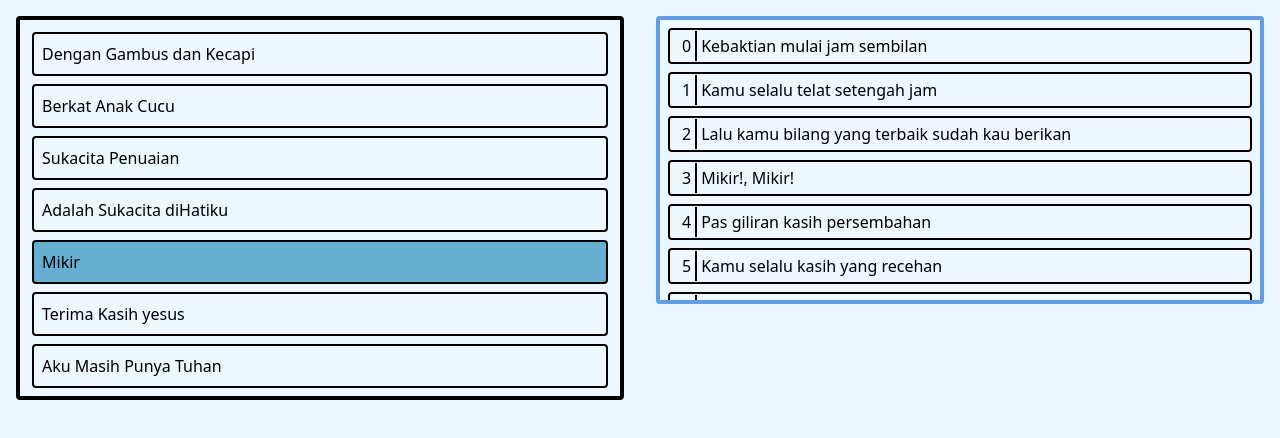
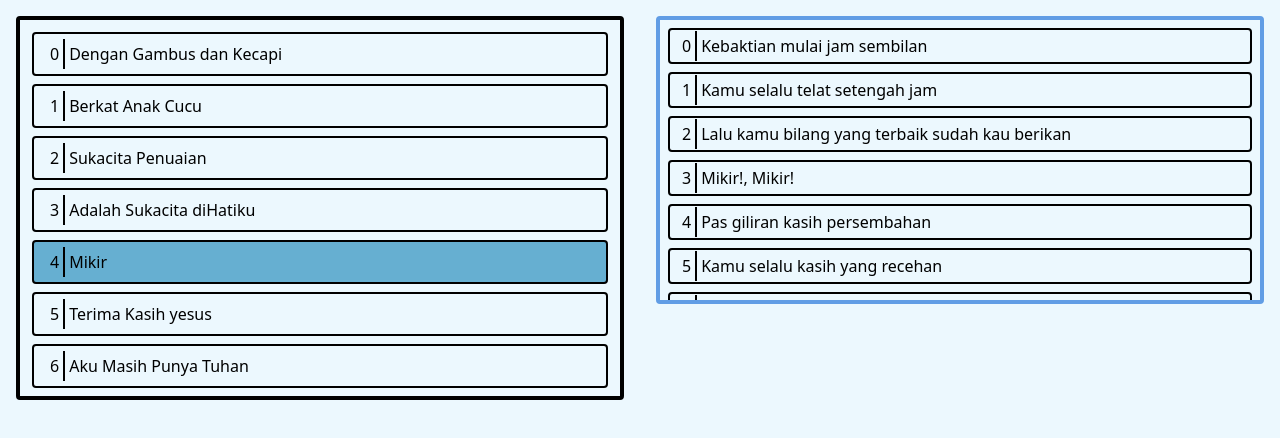
Before and after one commit to aspectxlol/LyricSync, a Next.js app: page /dashboard in a window 1280 px wide. Shown: the top 438 px of the page. Built offline with nearby package versions, Linux system fonts and the light colour scheme; no server answers.

Commit message:
added numbers on the schedule

```diff
--- a/src/components/LyricSelector.tsx
+++ b/src/components/LyricSelector.tsx
@@ -49,7 +49,7 @@ export default function LyricSelector({ Socket, currentSong }: LyricSelectorProp
                 key={`lyrics-${i}`}
                 id={"button-" + i}
                 className={
-                  `focus:outline-none text-left m-1 ${(i + 1) === currentButtonIndex ? 'bg-primary' : ''} p-1 border-sold rounded border-2 inline-block`}
+                  `focus:outline-none text-left m-1 ${(i + 1) === currentButtonIndex ? 'bg-primary' : ''} p-1 rounded border-2 inline-block`}
               >
                 <span className="m-1 border-r-2 p-1">{i}</span>
                 <span>{v}</span>
--- a/src/components/ScheduleItemCard.tsx
+++ b/src/components/ScheduleItemCard.tsx
@@ -12,9 +12,10 @@ export default function ScheduleItemCard({
   item,
 }: ScheduleItemProps) {
   return (
-    <div className="cursor-pointer">
+    <div className="cursor-pointer inline">
       <div data-rbdndraghandle>
-        <h3>{item.title}</h3>
+        <span className="m-1 border-r-2 p-1">{item.index}</span>
+        <span>{item.title}</span>
       </div>
     </div>
   );
```
